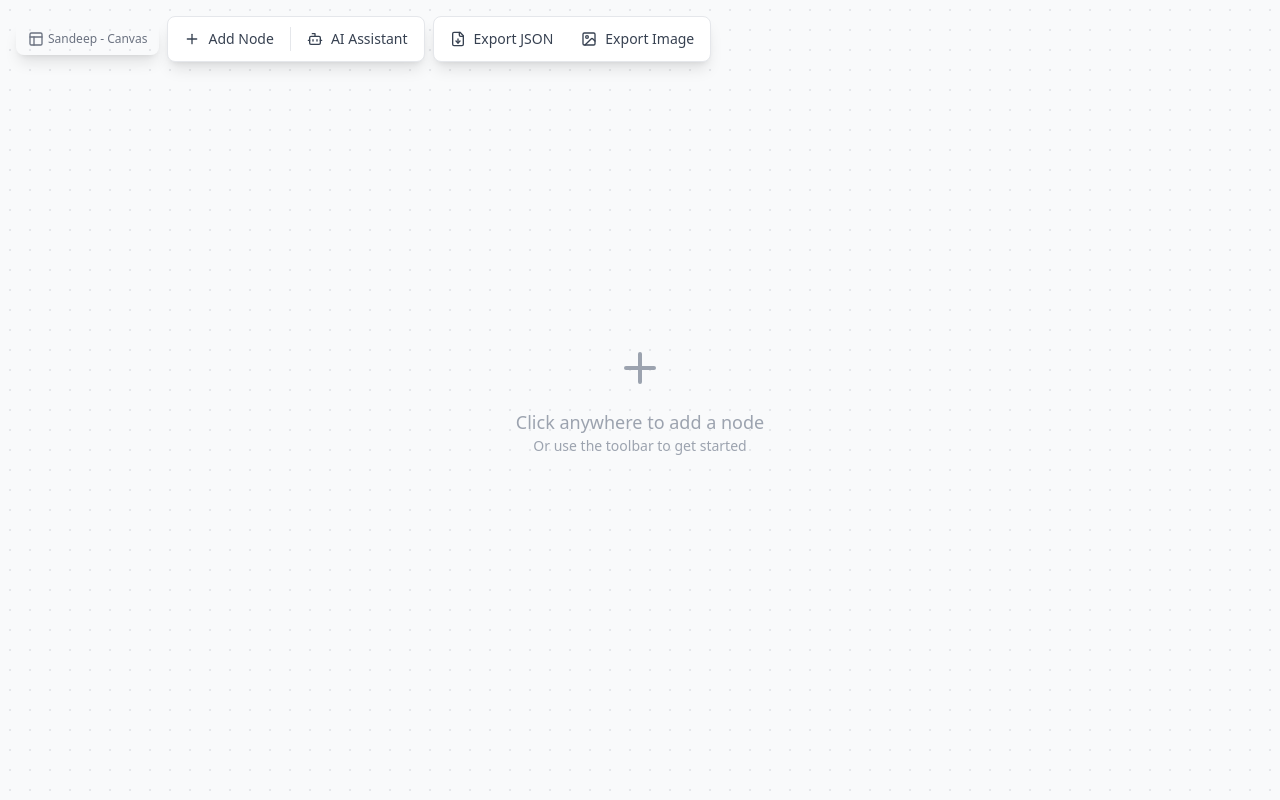
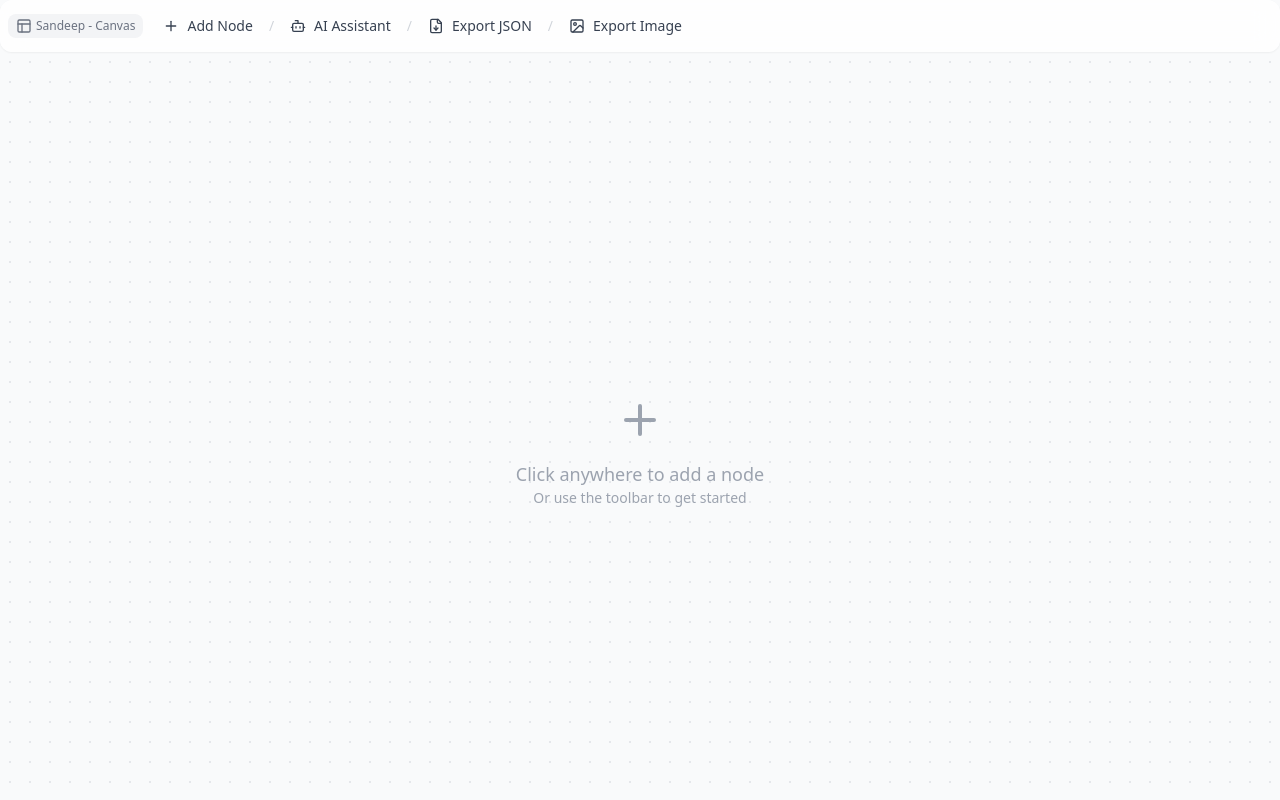
Before and after one commit to sandepk/canva-ai-generated-text-sandeep, a React (Vite) app: page / in a window 1280 px wide. Built offline with nearby package versions, Linux system fonts and the light colour scheme.

Commit message:
updated folder structure

```diff
--- a/src/components/Canvas.tsx
+++ b/src/components/Canvas.tsx
@@ -75,16 +75,22 @@ const Canvas: React.FC = () => {
     }
   };
 
-  const handleMouseDown = (e: React.MouseEvent, nodeId: string) => {
+  const handleStartDrag = (
+    e: React.MouseEvent | React.TouchEvent,
+    nodeId: string
+  ) => {
     e.preventDefault();
+
     const node = nodes.find(n => n.id === nodeId);
-    if (!node) return;
+    if (!node || !canvasRef.current) return;
 
-    const rect = canvasRef.current?.getBoundingClientRect();
-    if (!rect) return;
+    const rect = canvasRef.current.getBoundingClientRect();
 
-    const offsetX = e.clientX - rect.left - node.x;
-    const offsetY = e.clientY - rect.top - node.y;
+    const clientX = 'touches' in e ? e.touches[0].clientX : (e as React.MouseEvent).clientX;
+    const clientY = 'touches' in e ? e.touches[0].clientY : (e as React.MouseEvent).clientY;
+
+    const offsetX = clientX - rect.left - node.x;
+    const offsetY = clientY - rect.top - node.y;
 
     setDragState({
       isDragging: true,
@@ -92,28 +98,43 @@ const Canvas: React.FC = () => {
       nodeId,
     });
 
-    const handleMouseMove = (e: MouseEvent) => {
+    const handleMove = (moveEvent: MouseEvent | TouchEvent) => {
       if (!canvasRef.current) return;
-      const rect = canvasRef.current.getBoundingClientRect();
-      const x = e.clientX - rect.left - offsetX;
-      const y = e.clientY - rect.top - offsetY;
+
+      const moveX =
+        moveEvent instanceof TouchEvent
+          ? moveEvent.touches[0].clientX
+          : (moveEvent as MouseEvent).clientX;
+      const moveY =
+        moveEvent instanceof TouchEvent
+          ? moveEvent.touches[0].clientY
+          : (moveEvent as MouseEvent).clientY;
+
+      const x = moveX - rect.left - offsetX;
+      const y = moveY - rect.top - offsetY;
 
       updateNode(nodeId, { x, y });
     };
 
-    const handleMouseUp = () => {
+    const handleEnd = () => {
       setDragState({
         isDragging: false,
         dragOffset: { x: 0, y: 0 },
         nodeId: null,
       });
-      document.removeEventListener('mousemove', handleMouseMove);
-      document.removeEventListener('mouseup', handleMouseUp);
+
+      document.removeEventListener('mousemove', handleMove);
+      document.removeEventListener('mouseup', handleEnd);
+      document.removeEventListener('touchmove', handleMove);
+      document.removeEventListener('touchend', handleEnd);
     };
 
-    document.addEventListener('mousemove', handleMouseMove);
-    document.addEventListener('mouseup', handleMouseUp);
+    document.addEventListener('mousemove', handleMove);
+    document.addEventListener('mouseup', handleEnd);
+    document.addEventListener('touchmove', handleMove);
+    document.addEventListener('touchend', handleEnd);
   };
+
 
   const handleNodeEdit = (nodeId: string) => {
     updateNode(nodeId, { isEditing: true });
@@ -217,7 +238,7 @@ const Canvas: React.FC = () => {
             key={node.id}
             node={node}
             isDragging={dragState.isDragging && dragState.nodeId === node.id}
-            onMouseDown={(e) => handleMouseDown(e, node.id)}
+            onMouseDown={(e) => handleStartDrag(e, node.id)}
             onEdit={() => handleNodeEdit(node.id)}
             onSave={(text) => handleNodeSave(node.id, text)}
             onDelete={() => deleteNode(node.id)}
--- a/src/components/CanvasNode.tsx
+++ b/src/components/CanvasNode.tsx
@@ -5,7 +5,7 @@ import { Edit, Trash2, Bot, GripHorizontal } from 'lucide-react';
 interface CanvasNodeProps {
   node: Node;
   isDragging: boolean;
-  onMouseDown: (e: React.MouseEvent) => void;
+  onMouseDown: (e: React.MouseEvent | React.TouchEvent) => void;
   onEdit: () => void;
   onSave: (text: string) => void;
   onDelete: () => void;
@@ -60,8 +60,8 @@ const CanvasNode: React.FC<CanvasNodeProps> = ({
 
   return (
     <div
-      className={`absolute select-none group transition-all duration-200 ${
-        isDragging ? 'scale-105 shadow-2xl z-50' : 'hover:shadow-lg'
+      className={`absolute select-none touch-none group transition-all duration-200 ${
+        isDragging ? 'scale-105 z-50' : 'hover:scale-105'
       }`}
       style={{
         left: node.x,
@@ -76,6 +76,7 @@ const CanvasNode: React.FC<CanvasNodeProps> = ({
         className="relative w-full h-full rounded-lg border-2 border-white shadow-md transition-all duration-200 cursor-move"
         style={{ backgroundColor: node.color + '15', borderColor: node.color + '40' }}
         onMouseDown={onMouseDown}
+        onTouchStart={onMouseDown}
         onDoubleClick={handleDoubleClick}
       >
         {/* Drag Handle */}
@@ -148,11 +149,6 @@ const CanvasNode: React.FC<CanvasNodeProps> = ({
           </div>
         )}
 
-        {/* Color Indicator */}
-        <div
-          className="absolute bottom-2 left-2 w-3 h-3 rounded-full opacity-60"
-          style={{ backgroundColor: node.color }}
-        />
       </div>
     </div>
   );
--- a/src/components/Toolbar.tsx
+++ b/src/components/Toolbar.tsx
@@ -17,30 +17,29 @@ const Toolbar: React.FC<ToolbarProps> = ({
   onExportImage,
 }) => {
   return (
-    <div className="absolute top-4 left-4 z-40 flex items-center gap-2">
+    <div className="top-4 left-4 z-40 flex flex-col sm:flex-row items-start sm:items-center gap-2 bg-white/80 backdrop-blur-md rounded-xl p-2 shadow-sm max-w-[calc(100%-0rem)]">
       {/* Canvas Label */}
-      <div className="flex items-center gap-1 bg-grey rounded-lg shadow-lg p-1">
-        <div className="flex items-center gap-1 px-2 py-1">
-          <Layout className="w-4 h-4 text-gray-500" />
-          <span className="text-xs text-gray-500 font-medium">Sandeep - Canvas</span>
-        </div>
+      <div className="flex items-center gap-1 bg-gray-100 rounded-lg px-2 py-1">
+        <Layout className="w-4 h-4 text-gray-500" />
+        <span className="text-xs text-gray-500 font-medium">Sandeep - Canvas</span>
       </div>
-      {/* Node + AI Controls */}
-      <div className="flex items-center gap-1 bg-white rounded-lg shadow-lg border border-gray-200 p-1">
+
+      {/* Breadcrumb-style Buttons */}
+      <div className="flex flex-wrap sm:flex-nowrap items-center gap-1 text-sm">
         <button
           onClick={onAddNode}
-          className="flex items-center gap-2 px-3 py-2 text-gray-700 hover:bg-blue-50 hover:text-blue-700 rounded-md transition-all duration-200 font-medium text-sm"
+          className="flex items-center gap-2 px-3 py-2 text-gray-700 hover:bg-blue-50 hover:text-blue-700 rounded-md transition-all duration-200 font-medium"
           title="Add Node"
         >
           <Plus className="w-4 h-4" />
-          Add Node
+          <span className="hidden sm:inline">Add Node</span>
         </button>
 
-        <div className="w-px h-6 bg-gray-200" />
+        <span className="text-gray-300 hidden sm:inline">/</span>
 
         <button
           onClick={onToggleAI}
-          className={`flex items-center gap-2 px-3 py-2 rounded-md transition-all duration-200 font-medium text-sm ${
+          className={`flex items-center gap-2 px-3 py-2 rounded-md transition-all duration-200 font-medium ${
             showAI
               ? 'bg-purple-100 text-purple-700'
               : 'text-gray-700 hover:bg-purple-50 hover:text-purple-700'
@@ -48,31 +47,31 @@ const Toolbar: React.FC<ToolbarProps> = ({
           title="Toggle AI Assistant"
         >
           <Bot className="w-4 h-4" />
-          AI Assistant
+          <span className="hidden sm:inline">AI Assistant</span>
         </button>
-      </div>
 
-      {/* Export Controls */}
-      <div className="flex items-center gap-1 bg-white rounded-lg shadow-lg border border-gray-200 p-1">
+        <span className="text-gray-300 hidden sm:inline">/</span>
+
         <button
           onClick={onExportJSON}
-          className="flex items-center gap-2 px-3 py-2 text-gray-700 hover:bg-green-50 hover:text-green-700 rounded-md transition-all duration-200 font-medium text-sm"
+          className="flex items-center gap-2 px-3 py-2 text-gray-700 hover:bg-green-50 hover:text-green-700 rounded-md transition-all duration-200 font-medium"
           title="Export as JSON"
         >
           <FileDown className="w-4 h-4" />
-          Export JSON
+          <span className="hidden sm:inline">Export JSON</span>
         </button>
+
+        <span className="text-gray-300 hidden sm:inline">/</span>
 
         <button
           onClick={onExportImage}
-          className="flex items-center gap-2 px-3 py-2 text-gray-700 hover:bg-yellow-50 hover:text-yellow-700 rounded-md transition-all duration-200 font-medium text-sm"
+          className="flex items-center gap-2 px-3 py-2 text-gray-700 hover:bg-yellow-50 hover:text-yellow-700 rounded-md transition-all duration-200 font-medium"
           title="Export as Image"
         >
           <ImageIcon className="w-4 h-4" />
-          Export Image
+          <span className="hidden sm:inline">Export Image</span>
         </button>
       </div>
-
     </div>
   );
 };
```
Also changed, not shown: 1 other file (tests, documents, lock files or other folders).
